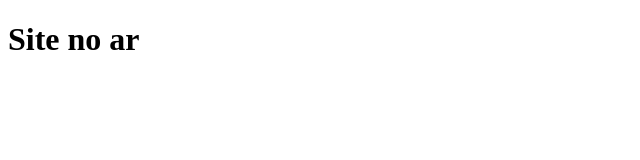
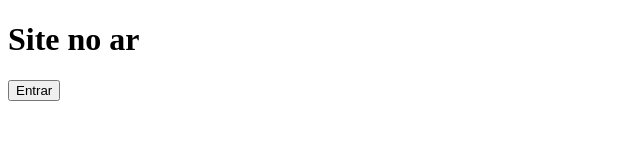
Before and after one commit to vitorKogawa/exemplo, a plain HTML site: page index.html in a window 1280 px wide. Shown: the whole page, without its empty margins (0-640 px from the left). Drawn offline with Linux system fonts and the light colour scheme.

Commit message:
adicionei um botão

```diff
--- a/index.html
+++ b/index.html
@@ -8,5 +8,6 @@
 </head>
 <body>
   <h1>Site no ar</h1>
+  <button>Entrar</button>
 </body>
 </html>
```
